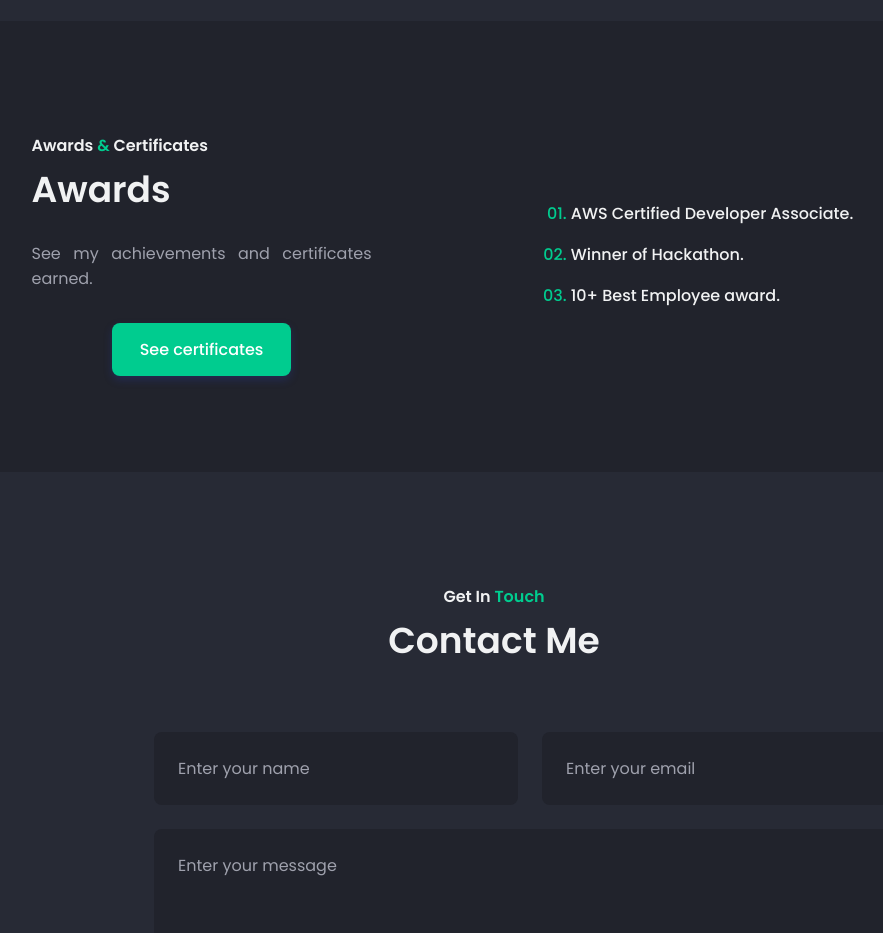
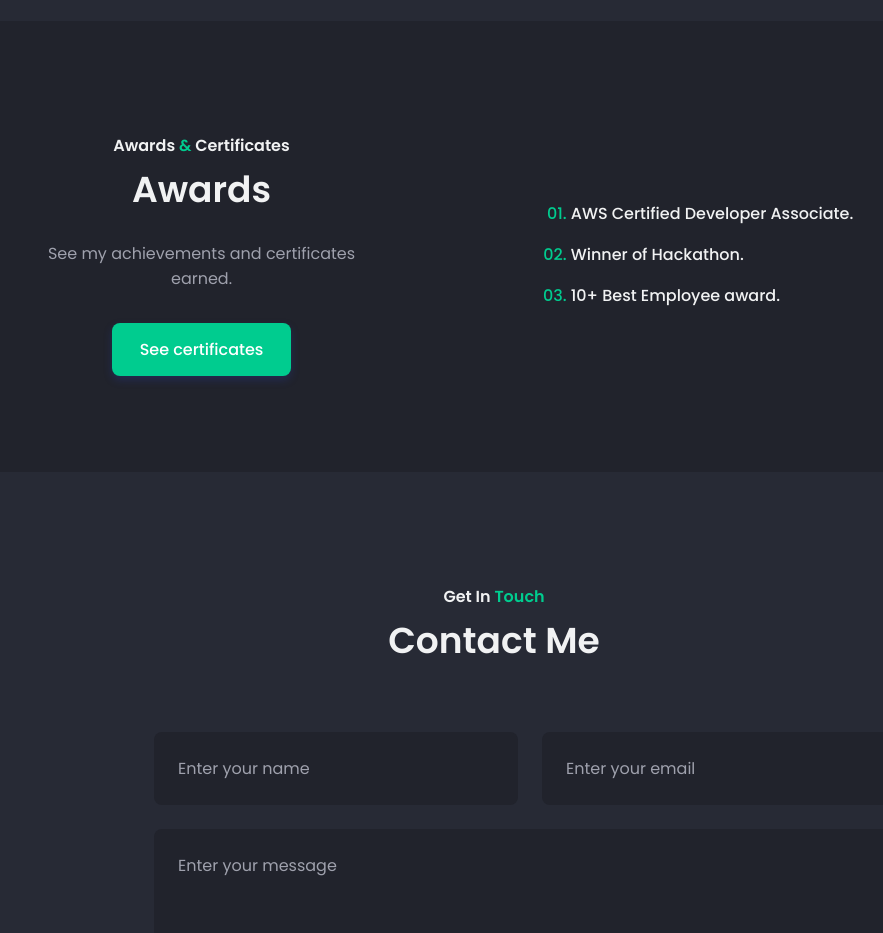
Before and after one commit to kunalpurandare/portfolio, a plain HTML site: page index.html in a window 1280 px wide. Shown: the part 2840-3773 px from the top of the page, without its empty margins (146-1029 px from the left). Drawn offline with nearby package versions, Linux system fonts and the light colour scheme.

Commit message:
Fixed-awards-alignment-for-mobile-2

```diff
--- a/assets/css/styles.css
+++ b/assets/css/styles.css
@@ -440,10 +440,10 @@ body.dark-theme{
   margin-bottom: 2rem;
 }
 
-.certificates__description{
+/* .certificates__description{
   text-align: justify;
-  /* margin-right: 55px; */
-}
+  margin-right: 55px;
+} */
 
 .certificates__content,
 .certificates__group{
@@ -935,9 +935,9 @@ body.dark-theme{
     row-gap: 1rem;
   }
 
-  .about__subtitle,
-  .certificates__subtitle,
-  .certificates__title{
+  .about__subtitle
+  /* ,.certificates__title,.certificates__subtitle */
+  {
     text-align: left;
   }
 }
--- a/index.html
+++ b/index.html
@@ -362,7 +362,7 @@
          </section>
 
          <!--==================== Certificates ====================-->
-         <section class="certificates section">
+         <section class="certificates section" id="certificates">
             <div class="certificates__container container grid">
                <div class="certificates__data">
                   <h3 class="section__subtitle certificates__subtitle">
```
